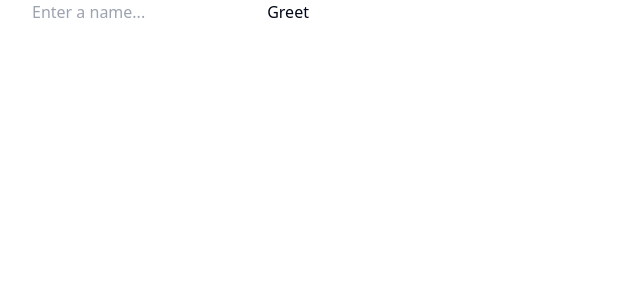
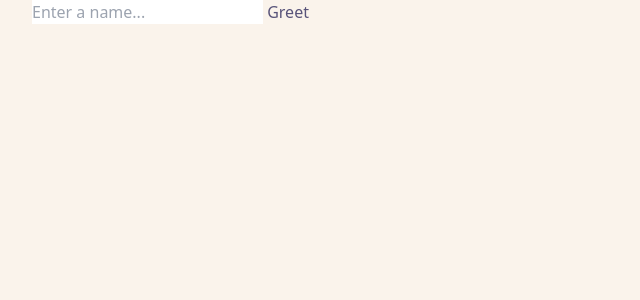
Before and after one commit to Zlendy/runic-wormhole, a SvelteKit app: page / in a window 1280 px wide. Shown: the top 300 px of the page, without its empty margins (0-640 px from the left). Built offline with nearby package versions, Linux system fonts and the light colour scheme.

Commit message:
refactor: Changed theme to "Rosé Pine Dawn" and "Rosé Pine" for light mode and dark mode respectively
Themes obtained using: https://ui.jln.dev/
Rosé Pine: https://rosepinetheme.com/

```diff
--- a/src/app.css
+++ b/src/app.css
@@ -4,27 +4,30 @@
 
 @layer base {
   :root {
-    --background: 0 0% 100%;
-    --foreground: 222.2 84% 4.9%;
-    --muted: 210 40% 96.1%;
-    --muted-foreground: 215.4 16.3% 46.9%;
-    --popover: 0 0% 100%;
-    --popover-foreground: 222.2 84% 4.9%;
-    --card: 0 0% 100%;
-    --card-foreground: 222.2 84% 4.9%;
-    --border: 214.3 31.8% 91.4%;
-    --input: 214.3 31.8% 91.4%;
-    --primary: 222.2 47.4% 11.2%;
-    --primary-foreground: 210 40% 98%;
-    --secondary: 210 40% 96.1%;
-    --secondary-foreground: 222.2 47.4% 11.2%;
-    --accent: 210 40% 96.1%;
-    --accent-foreground: 222.2 47.4% 11.2%;
-    --destructive: 0 72.2% 50.6%;
-    --destructive-foreground: 210 40% 98%;
-    --ring: 222.2 84% 4.9%;
+    --background: 32 57% 95%;
+    --foreground: 248 19% 40%;
+    --muted: 32 12% 90%;
+    --muted-foreground: 32 12% 30%;
+    --popover: 32 57% 92%;
+    --popover-foreground: 248 19% 30%;
+    --card: 32 57% 93%;
+    --card-foreground: 248 19% 35%;
+    --border: 32 47% 90%;
+    --input: 32 47% 87%;
+    --primary: 248 19% 40%;
+    --primary-foreground: 248 19% 100%;
+    --secondary: 248 9% 75%;
+    --secondary-foreground: 248 9% 15%;
+    --accent: 32 57% 80%;
+    --accent-foreground: 32 57% 20%;
+    --destructive: 6 95% 20%;
+    --destructive-foreground: 6 95% 80%;
+    --warning: 39.8 77.2% 31%;
+    --warning-foreground: 6 95% 80%;
+    --ring: 248 19% 40%;
     --radius: 0.5rem;
-	--sidebar-background: 0 0% 98%;
+
+    --sidebar-background: 0 0% 98%;
     --sidebar-foreground: 240 5.3% 26.1%;
     --sidebar-primary: 240 5.9% 10%;
     --sidebar-primary-foreground: 0 0% 98%;
@@ -35,26 +38,29 @@
   }
 
   .dark {
-    --background: 222.2 84% 4.9%;
-    --foreground: 210 40% 98%;
-    --muted: 217.2 32.6% 17.5%;
-    --muted-foreground: 215 20.2% 65.1%;
-    --popover: 222.2 84% 4.9%;
-    --popover-foreground: 210 40% 98%;
-    --card: 222.2 84% 4.9%;
-    --card-foreground: 210 40% 98%;
-    --border: 217.2 32.6% 17.5%;
-    --input: 217.2 32.6% 17.5%;
-    --primary: 210 40% 98%;
-    --primary-foreground: 222.2 47.4% 11.2%;
-    --secondary: 217.2 32.6% 17.5%;
-    --secondary-foreground: 210 40% 98%;
-    --accent: 217.2 32.6% 17.5%;
-    --accent-foreground: 210 40% 98%;
-    --destructive: 0 62.8% 30.6%;
-    --destructive-foreground: 210 40% 98%;
-    --ring: 212.7 26.8% 83.9%;
-	--sidebar-background: 240 5.9% 10%;
+    --background: 249 22% 12%;
+    --foreground: 245 50% 91%;
+    --muted: 249 12% 16%;
+    --muted-foreground: 249 12% 66%;
+    --popover: 249 22% 9%;
+    --popover-foreground: 0 0% 100%;
+    --card: 249 22% 10%;
+    --card-foreground: 245 50% 96%;
+    --border: 249 12% 17%;
+    --input: 249 12% 20%;
+    --primary: 245 50% 91%;
+    --primary-foreground: 245 50% 31%;
+    --secondary: 245 30% 25%;
+    --secondary-foreground: 245 30% 85%;
+    --accent: 249 22% 27%;
+    --accent-foreground: 249 22% 87%;
+    --destructive: 1 80% 60%;
+    --destructive-foreground: 0 0% 100%;
+    --warning: 41.4 64.9% 55.3%;
+    --warning-foreground: 0 0% 100%;
+    --ring: 245 50% 91%;
+
+    --sidebar-background: 240 5.9% 10%;
     --sidebar-foreground: 240 4.8% 95.9%;
     --sidebar-primary: 224.3 76.3% 48%;
     --sidebar-primary-foreground: 0 0% 100%;
@@ -73,3 +79,7 @@
     @apply bg-background text-foreground;
   }
 }
+
+pre.shiki {
+  @apply overflow-auto p-4;
+}
```
